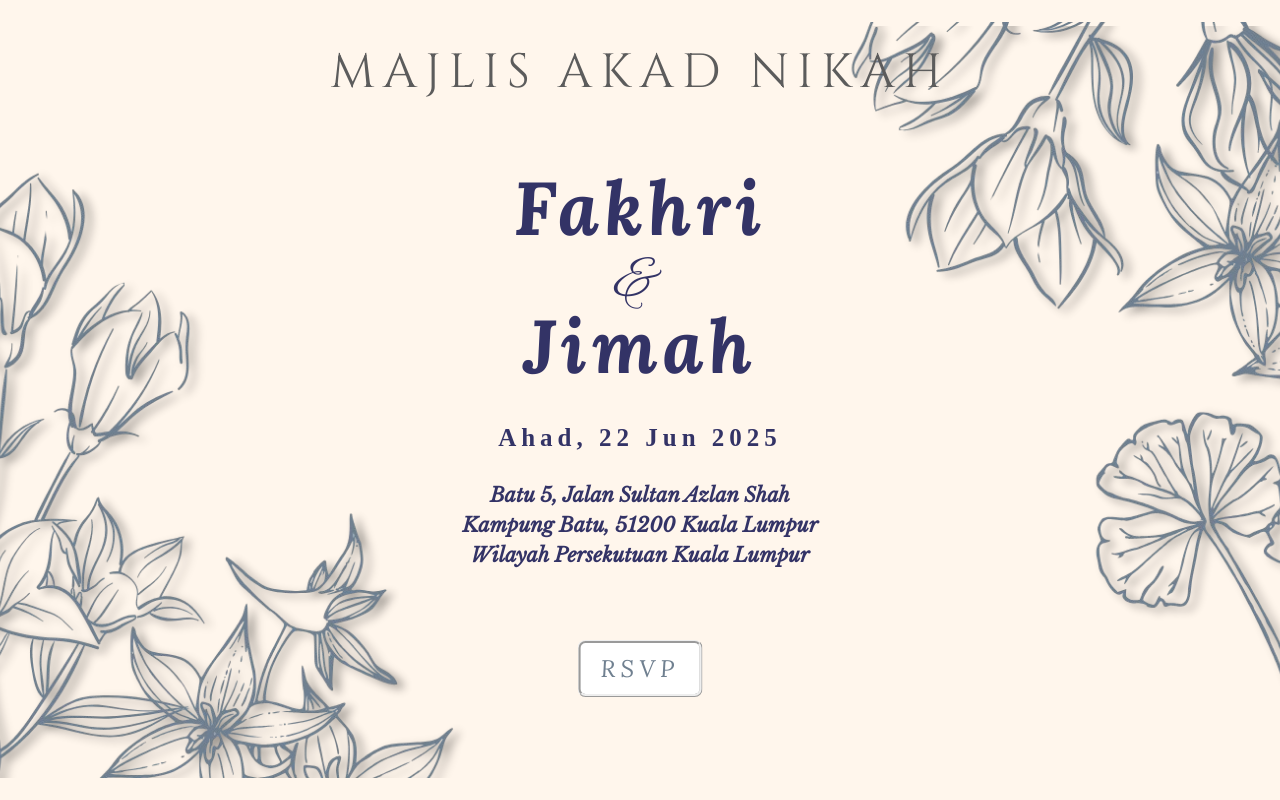
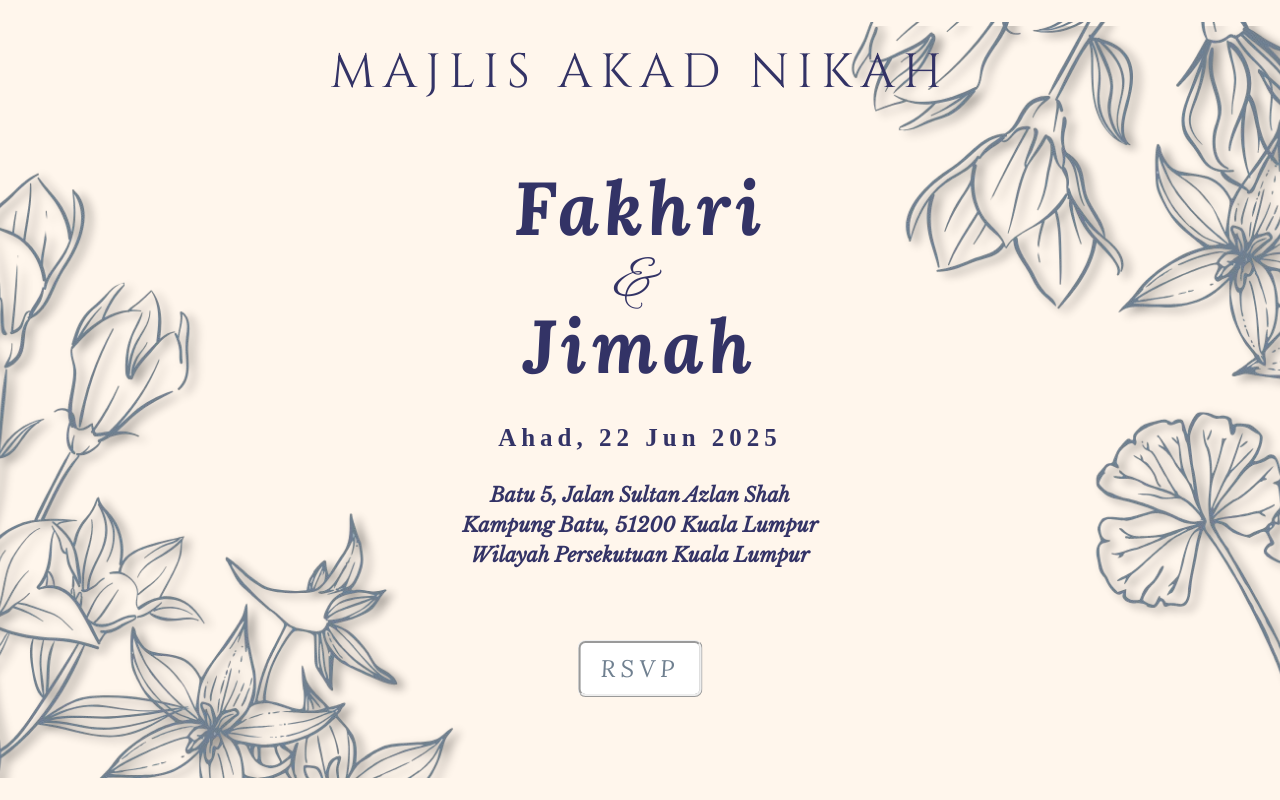
Before and after one commit to Balililion/rsvpMajlis, a website: page index.html in a window 1280 px wide. Drawn offline with nearby package versions, Linux system fonts and the light colour scheme; grey boxes are pictures that could not be loaded; a web font is replaced by a local one.

Commit message:
Update index.html

```diff
--- a/index.html
+++ b/index.html
@@ -84,7 +84,7 @@
       transform: translateX(-50%);
       font-family: 'Cinzel', serif;
       font-size: 48px;
-      color: #5c5c5c;
+      color: #333366;
       font-weight: 400;
       text-align: center;
       letter-spacing: 8px;
```
